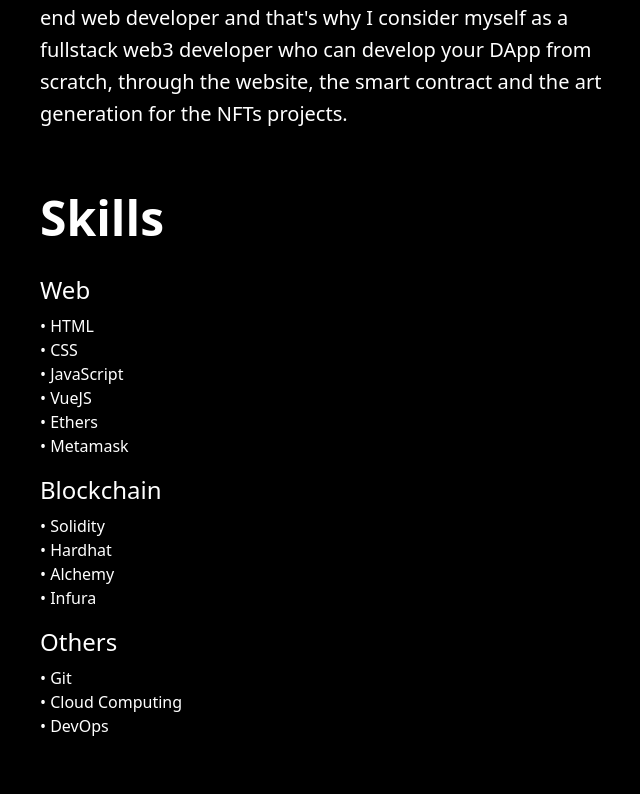
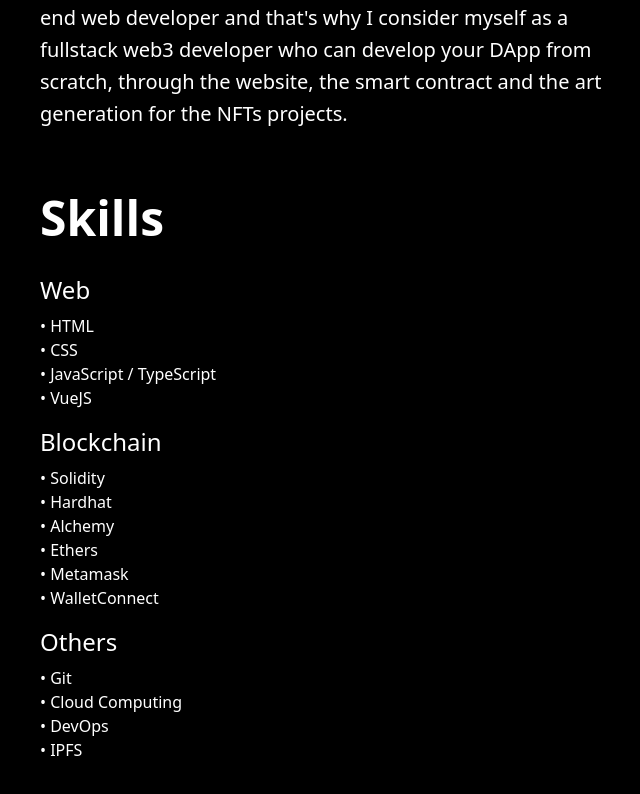
Before and after one commit to GrimaudNathan/nathangrimaud.xyz, a Vue app: page /about in a window 1280 px wide. Shown: the part 1162-1956 px from the top of the page, without its empty margins (300-940 px from the left). Built offline with nearby package versions, Linux system fonts and the light colour scheme.

Commit message:
modif about

```diff
--- a/src/pages/About.vue
+++ b/src/pages/About.vue
@@ -34,23 +34,24 @@
     <ul class="mt-2">
       <li>• HTML</li>
       <li>• CSS</li>
-      <li>• JavaScript</li>
+      <li>• JavaScript / TypeScript</li>
       <li>• VueJS</li>
-      <li>• Ethers</li>
-      <li>• Metamask</li>
     </ul>
     <h2 class="mt-4 text-2xl font-medium">Blockchain</h2>
     <ul class="mt-2">
       <li>• Solidity</li>
       <li>• Hardhat</li>
       <li>• Alchemy</li>
-      <li>• Infura</li>
+      <li>• Ethers</li>
+      <li>• Metamask</li>
+      <li>• WalletConnect</li>
     </ul>
     <h2 class="mt-4 text-2xl font-medium">Others</h2>
     <ul class="mt-2">
       <li>• Git</li>
       <li>• Cloud Computing</li>
       <li>• DevOps</li>
+      <li>• IPFS</li>
     </ul>
   </div>
 </template>
```
